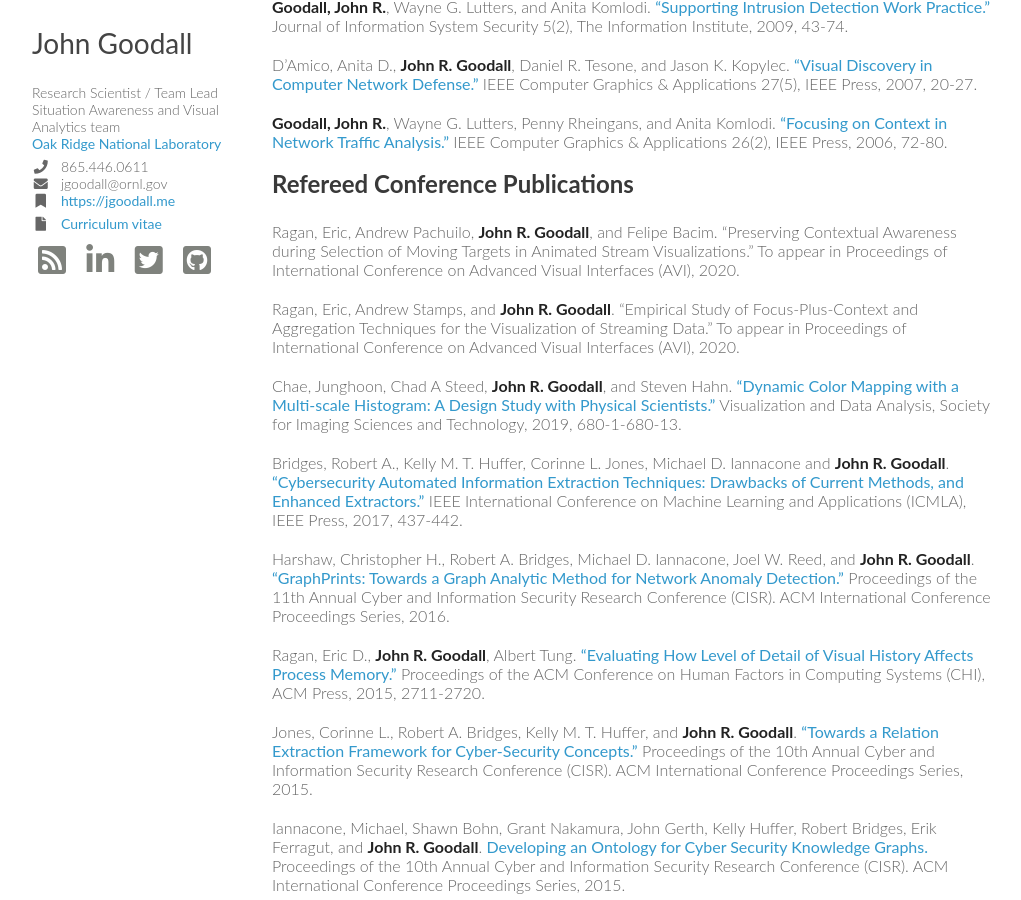
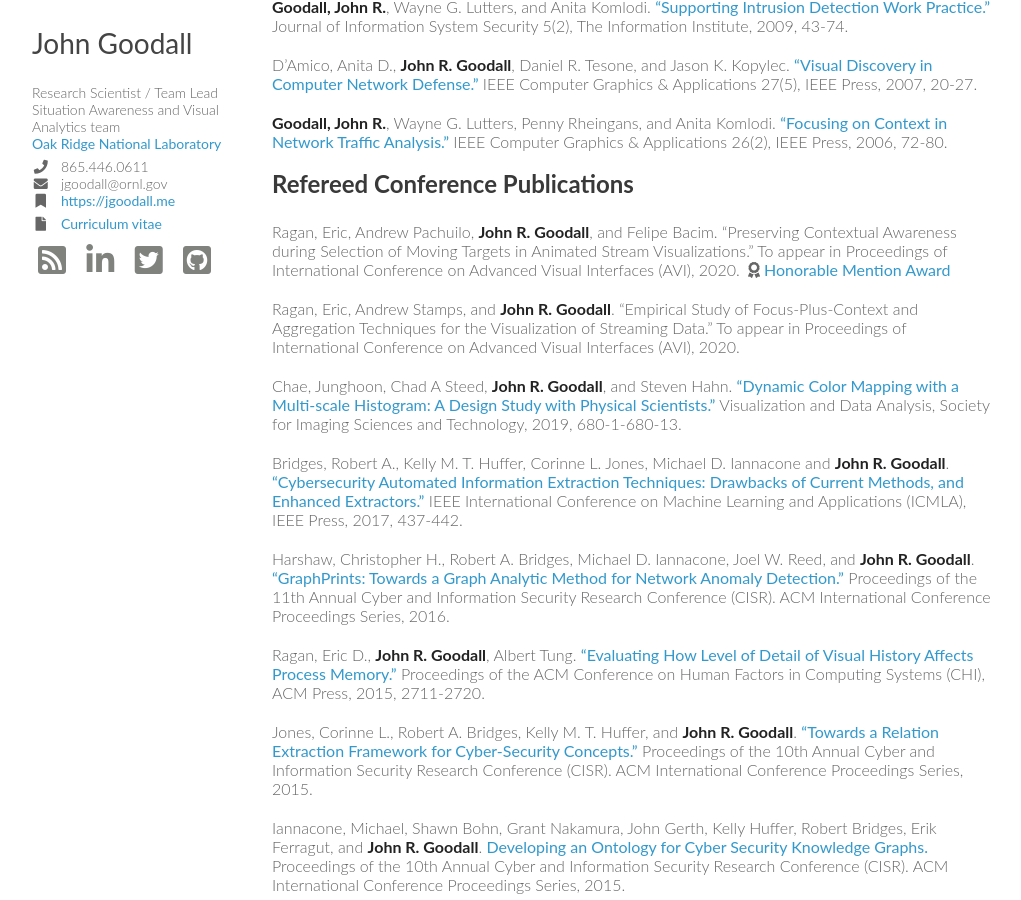
Before and after one commit to jgoodall/jgoodall.github.io, a Jekyll site: the page built from papers/index.md, in a window 1280 px wide and 900 px high, scrolled down 571 px. Shown: the whole window, without its empty margins (128-1149 px from the left). Built offline with Jekyll 4.4.1, drawn with Linux system fonts in a browser that asks for light colours; nearby versions of some CDN libraries.

Commit message:
added avi paper award

```diff
--- a/_config.yml
+++ b/_config.yml
@@ -7,8 +7,7 @@ plugins:
   - jekyll-seo-tag
   - jekyll-redirect-from
 
-kramdown:
-  input: GFM
+markdown: GFM
 
 future: false
 paginate: 5
--- a/papers/index.md
+++ b/papers/index.md
@@ -26,7 +26,7 @@ D'Amico, Anita D., **John R. Goodall**, Daniel R. Tesone, and Jason K. Kopylec.
 
 ## Refereed Conference Publications
 
-Ragan, Eric, Andrew Pachuilo, **John R. Goodall**, and Felipe Bacim. "Preserving Contextual Awareness during Selection of Moving Targets in Animated Stream Visualizations." To appear in Proceedings of International Conference on Advanced Visual Interfaces (AVI), 2020.
+Ragan, Eric, Andrew Pachuilo, **John R. Goodall**, and Felipe Bacim. "Preserving Contextual Awareness during Selection of Moving Targets in Animated Stream Visualizations." To appear in Proceedings of International Conference on Advanced Visual Interfaces (AVI), 2020. <i class='fas fa-fw fa-award'></i>[Honorable Mention Award](https://sites.google.com/unisa.it/avi2020/program/awards)
 
 Ragan, Eric, Andrew Stamps, and **John R. Goodall**. "Empirical Study of Focus-Plus-Context and Aggregation Techniques for the Visualization of Streaming Data." To appear in Proceedings of International Conference on Advanced Visual Interfaces (AVI), 2020.
 
```
Also changed, not shown: README.md.
